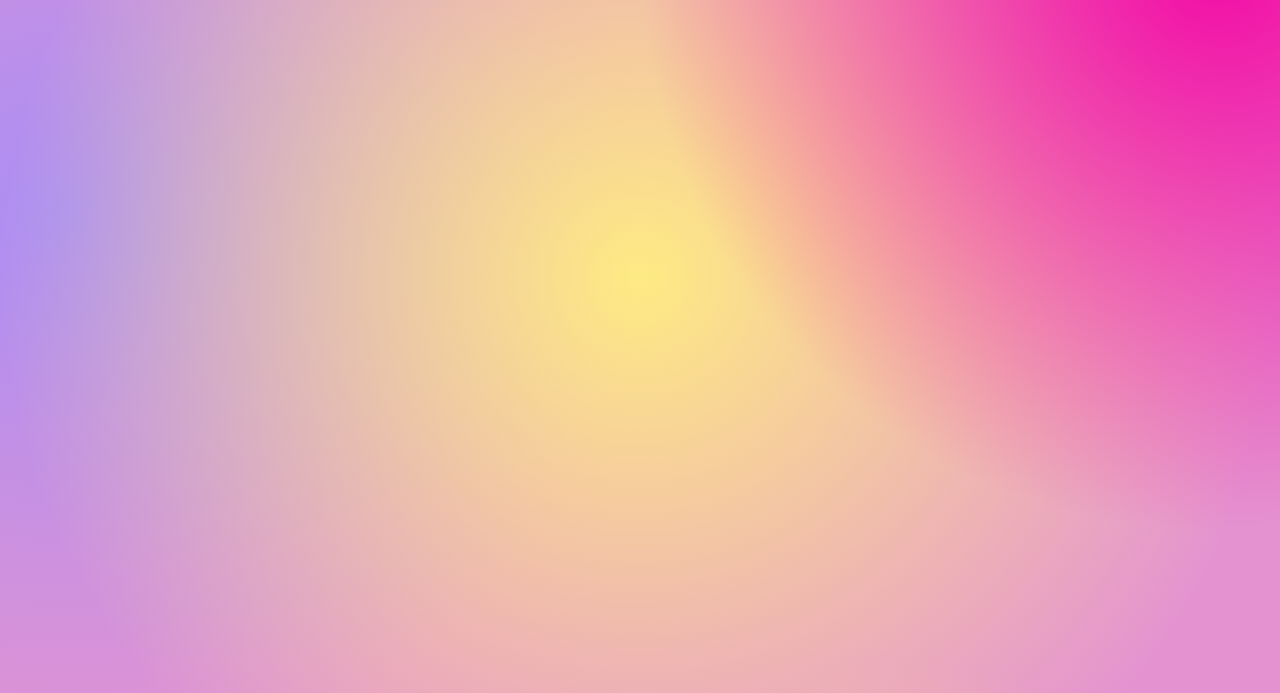
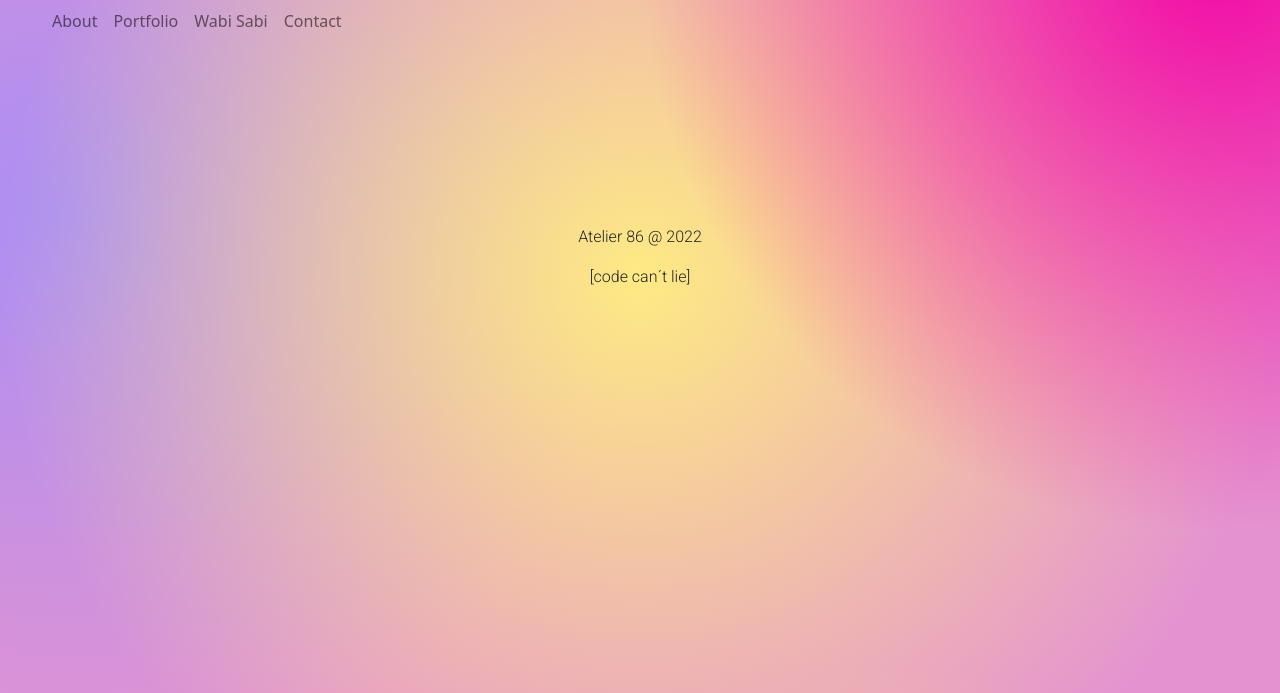
Before and after one commit to federicobelier/atelier-belierFederico, a plain HTML site: page pages/about.html in a window 1280 px wide. Shown: the part 107-800 px from the top of the page. Drawn offline with nearby package versions, Linux system fonts and the light colour scheme; a web font is replaced by a local one.

Commit message:
Figma file creation and About page set up

```diff
--- a/pages/about.html
+++ b/pages/about.html
@@ -8,17 +8,42 @@
     <title>about ~ atelier 86</title>
 </head>
 <body>
-    <header>
+<header>
+    <h1 id="tittle-logo"><a href="../index.html"> ATELIER OCHOSEIS</a></h1>
+    <div id="menu_pages">
+        <nav class="navbar navbar-expand-lg">
+            <div class="container-fluid">
 
+                <button class="navbar-toggler" type="button" data-bs-toggle="collapse" data-bs-target="#navbarNav" aria-controls="navbarNav" aria-expanded="false" aria-label="Toggle navigation">
+                <span class="navbar-toggler-icon "></span>
+                </button>
+                <div class="collapse navbar-collapse" id="navbarNav">
+                <ul class="navbar-nav ">
+                    <li class="nav-item">
+                    <a class="nav-link" aria-current="page" href="#">About</a>
+                    </li>
+                    <li class="nav-item">
+                    <a class="nav-link" href="#">Portfolio</a>
+                    </li>
+                    <li class="nav-item">
+                    <a class="nav-link" href="#">Wabi Sabi</a>
+                    </li>
+                    <li class="nav-item">
+                    <a class="nav-link ">Contact</a>
+                    </li>
+                </ul>
+                </div>
+            </div>
+            </nav>
+    </div>
+</header>
+<main>
 
-    </header>
-    <main>
-
-    </main>
-    <footer>
-
-    </footer>
-
+</main>
+<footer class="container-fluid position-absolute text-center">
+    <p>Atelier 86 @ 2022</p>
+    <blockquote class="">[code can´t lie]</blockquote>
+</footer>
 <!-- JS's-->
 <script src="https://cdn.jsdelivr.net/npm/@popperjs/core@2.11.5/dist/umd/popper.min.js" integrity="sha384-Xe+8cL9oJa6tN/veChSP7q+mnSPaj5Bcu9mPX5F5xIGE0DVittaqT5lorf0EI7Vk" crossorigin="anonymous"></script>
 <script src="https://cdn.jsdelivr.net/npm/bootstrap@5.2.0/dist/js/bootstrap.min.js" integrity="sha384-ODmDIVzN+pFdexxHEHFBQH3/9/vQ9uori45z4JjnFsRydbmQbmL5t1tQ0culUzyK" crossorigin="anonymous"></script>
```
Also changed, not shown: 2 other files.
